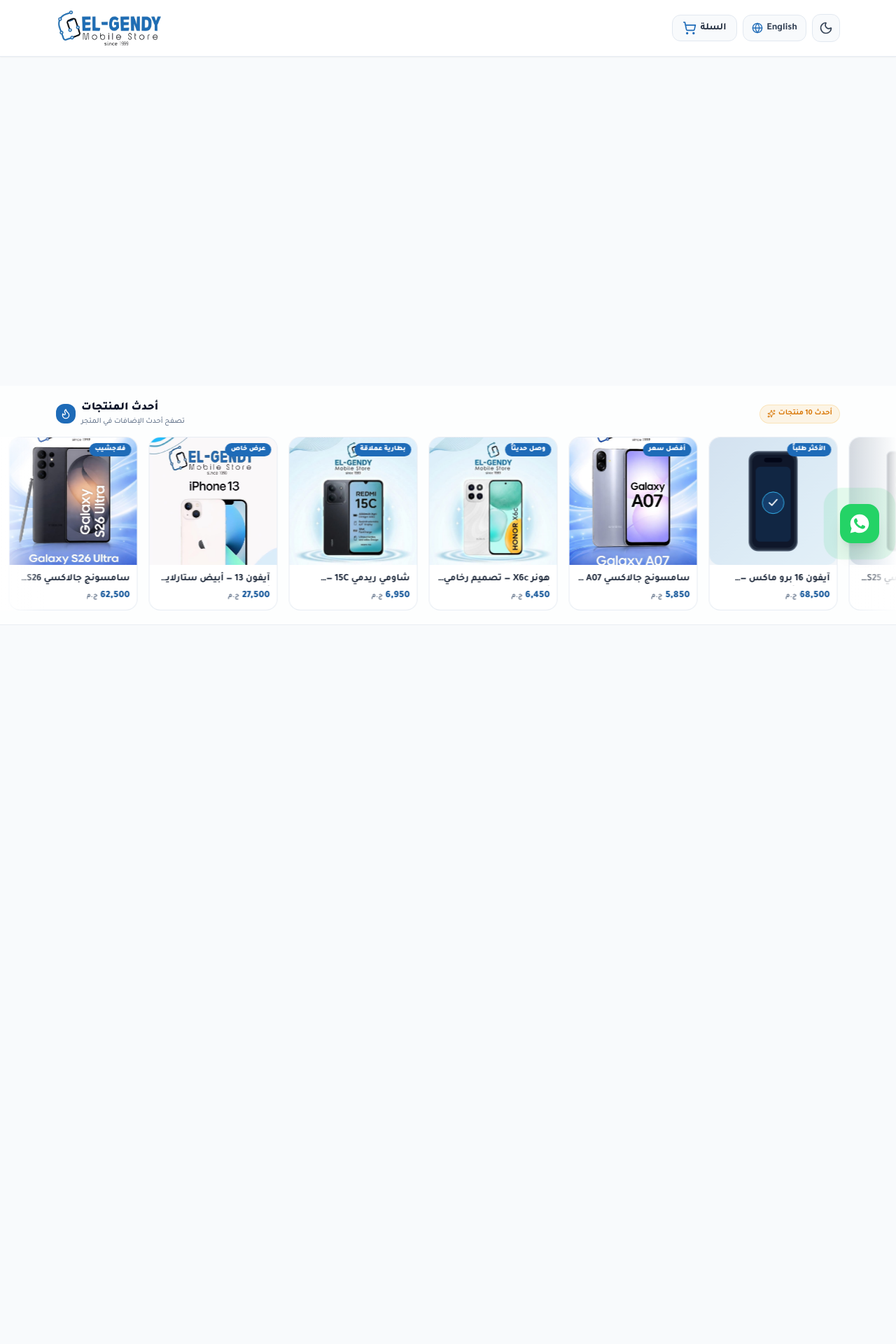
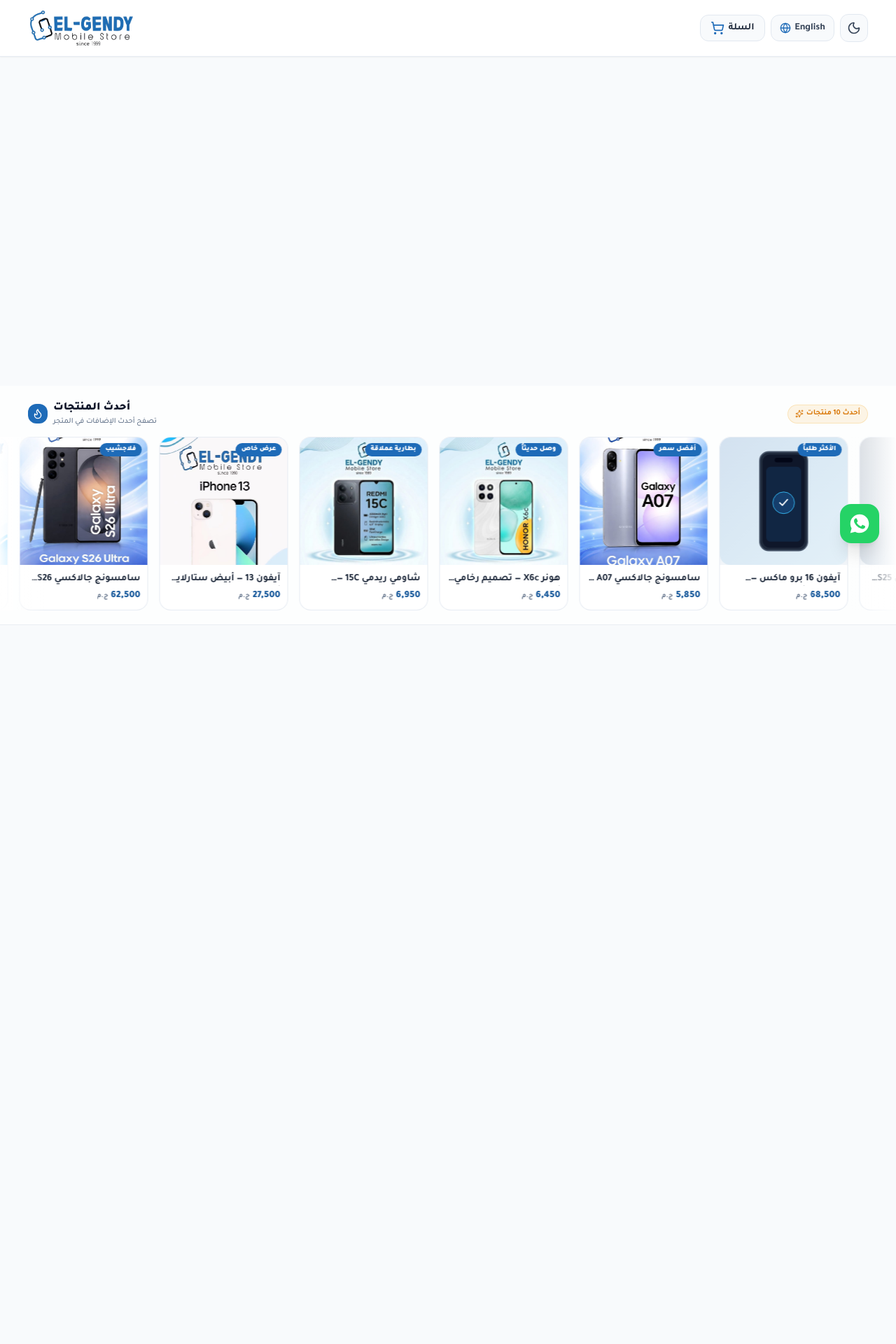
Before and after one commit to MostafaZayed72/elgendy-phone, a Nuxt app: page / in a window 1280 px wide. Shown: the top 1920 px of the page at 70% size. Built offline with nearby package versions, Linux system fonts and the light colour scheme.

Commit message:
style: use full screen width on desktop layout

```diff
--- a/app/components/LatestProductsMarquee.vue
+++ b/app/components/LatestProductsMarquee.vue
@@ -39,7 +39,7 @@ const animationDuration = computed(() => {
     class="w-full py-4 sm:py-5 bg-white/80 dark:bg-slate-900/60 border-b border-slate-200/70 dark:border-slate-800/70 overflow-hidden"
   >
     <!-- Marquee Header -->
-    <div class="max-w-6xl mx-auto px-3 sm:px-4 mb-3 flex items-center justify-between gap-2">
+    <div class="w-full px-4 sm:px-6 lg:px-10 mb-3 flex items-center justify-between gap-2">
       <div class="flex items-center gap-2">
         <span class="inline-flex items-center justify-center w-7 h-7 rounded-xl bg-brand-500 text-white shadow-xs">
           <Flame class="w-4 h-4" />
--- a/app/components/StoreFooter.vue
+++ b/app/components/StoreFooter.vue
@@ -41,7 +41,7 @@ const getBadgeLabel = (type: 'whatsapp' | 'mobile' | 'landline') => {
 
 <template>
   <footer class="mt-20 border-t border-slate-200/80 dark:border-slate-800/80 bg-white/70 dark:bg-slate-900/70 backdrop-blur-md pt-12 pb-8 transition-colors">
-    <div class="max-w-6xl mx-auto px-4 space-y-10">
+    <div class="w-full px-4 sm:px-6 lg:px-10 space-y-10">
       <div class="grid grid-cols-1 md:grid-cols-3 gap-8 text-sm">
         <!-- Brand Column -->
         <div class="space-y-4">
--- a/app/components/StoreHeader.vue
+++ b/app/components/StoreHeader.vue
@@ -34,7 +34,7 @@ const activeLogo = computed(() => {
 
 <template>
   <header class="sticky top-0 z-40 backdrop-blur-xl bg-white/90 dark:bg-slate-900/90 border-b border-slate-200/80 dark:border-slate-800/80 transition-colors shadow-sm">
-    <div class="max-w-6xl mx-auto px-3 sm:px-4 py-2.5 sm:py-3 flex items-center justify-between gap-2 sm:gap-4">
+    <div class="w-full px-4 sm:px-6 lg:px-10 py-2.5 sm:py-3 flex items-center justify-between gap-2 sm:gap-4">
       <!-- Store Logo -->
       <button
         type="button"
--- a/app/pages/index.vue
+++ b/app/pages/index.vue
@@ -53,7 +53,7 @@ const getCategoryIcon = (icon: string) => {
     <LatestProductsMarquee :products="latestProducts" @select="selectedProduct = $event" />
 
     <!-- Main Catalog Section -->
-    <main id="catalog-section" class="flex-1 max-w-6xl w-full mx-auto px-4 py-10 sm:py-14 space-y-8">
+    <main id="catalog-section" class="flex-1 w-full px-4 sm:px-6 lg:px-10 py-10 sm:py-14 space-y-8">
       <!-- Section Header + Search -->
       <div class="flex flex-col md:flex-row md:items-center justify-between gap-4" data-aos="fade-up">
         <div>
@@ -109,7 +109,7 @@ const getCategoryIcon = (icon: string) => {
       <!-- Products Grid -->
       <div
         v-if="filteredProducts.length > 0"
-        class="grid grid-cols-2 sm:grid-cols-2 md:grid-cols-3 lg:grid-cols-4 gap-3 sm:gap-5"
+        class="grid grid-cols-2 sm:grid-cols-3 md:grid-cols-4 lg:grid-cols-5 xl:grid-cols-6 gap-3 sm:gap-5"
       >
         <ProductCard
           v-for="(product, idx) in filteredProducts"
```
